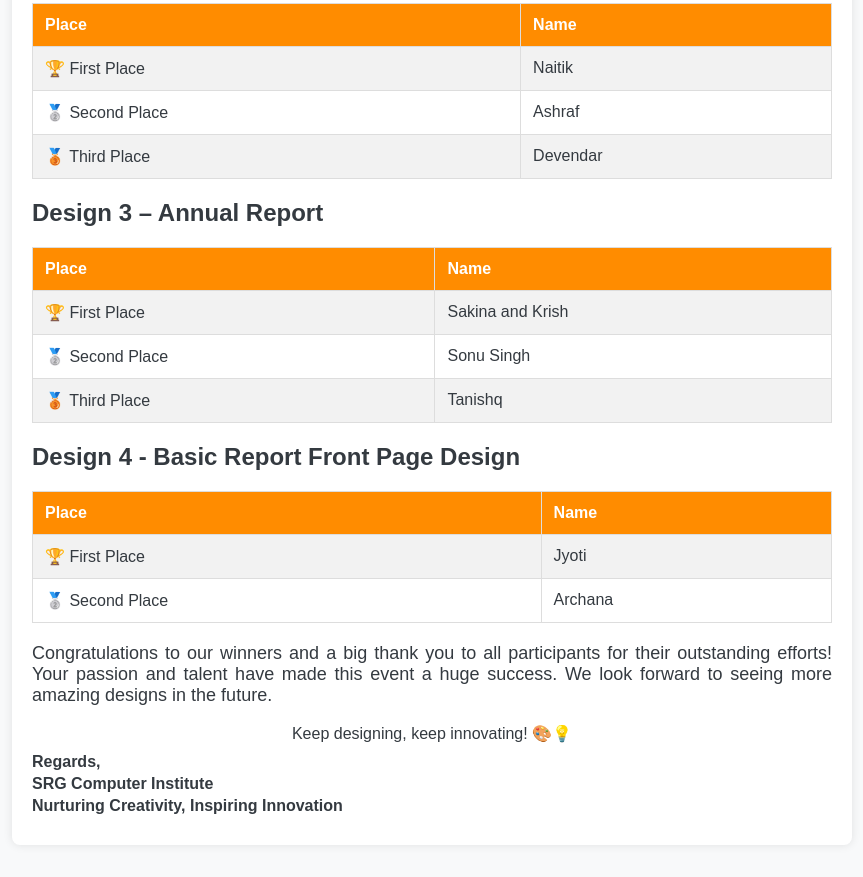
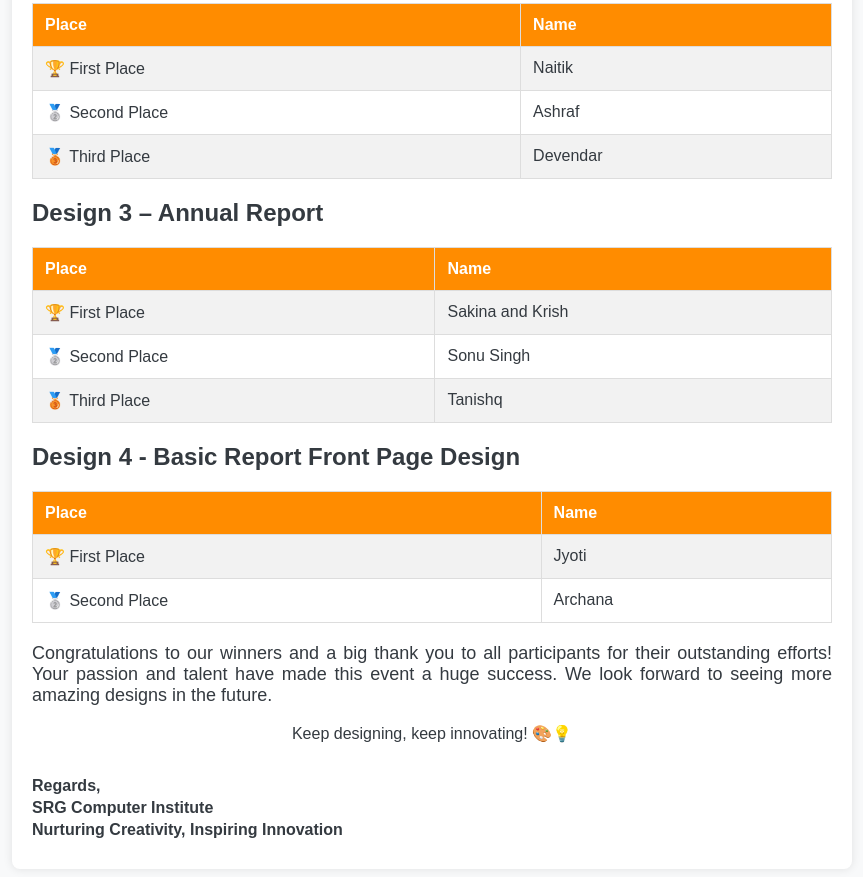
Before and after one commit to way2nizam/SRG, a website: page results.html in a window 1280 px wide. Shown: the part 508-1385 px from the top of the page, without its empty margins (208-1071 px from the left). Drawn offline with Linux system fonts and the light colour scheme.

Commit message:
Update results.html

```diff
--- a/results.html
+++ b/results.html
@@ -148,7 +148,7 @@
                 Your passion and talent have made this event a huge success. We look forward to seeing more amazing
                 designs in the future.</p>
             <p>Keep designing, keep innovating! 🎨💡</p>
-            <p style="font-weight: bold; text-align: left; line-height: 6px;">Regards,</p>
+            <p style="font-weight: bold; text-align: left; line-height: 6px; margin-top:40px;">Regards,</p>
             <p style="font-weight: bold; text-align: left; line-height: 6px;">SRG Computer Institute</p>
             <p style="font-weight: bold; text-align: left; line-height: 6px;">Nurturing Creativity, Inspiring Innovation
             </p>
```
